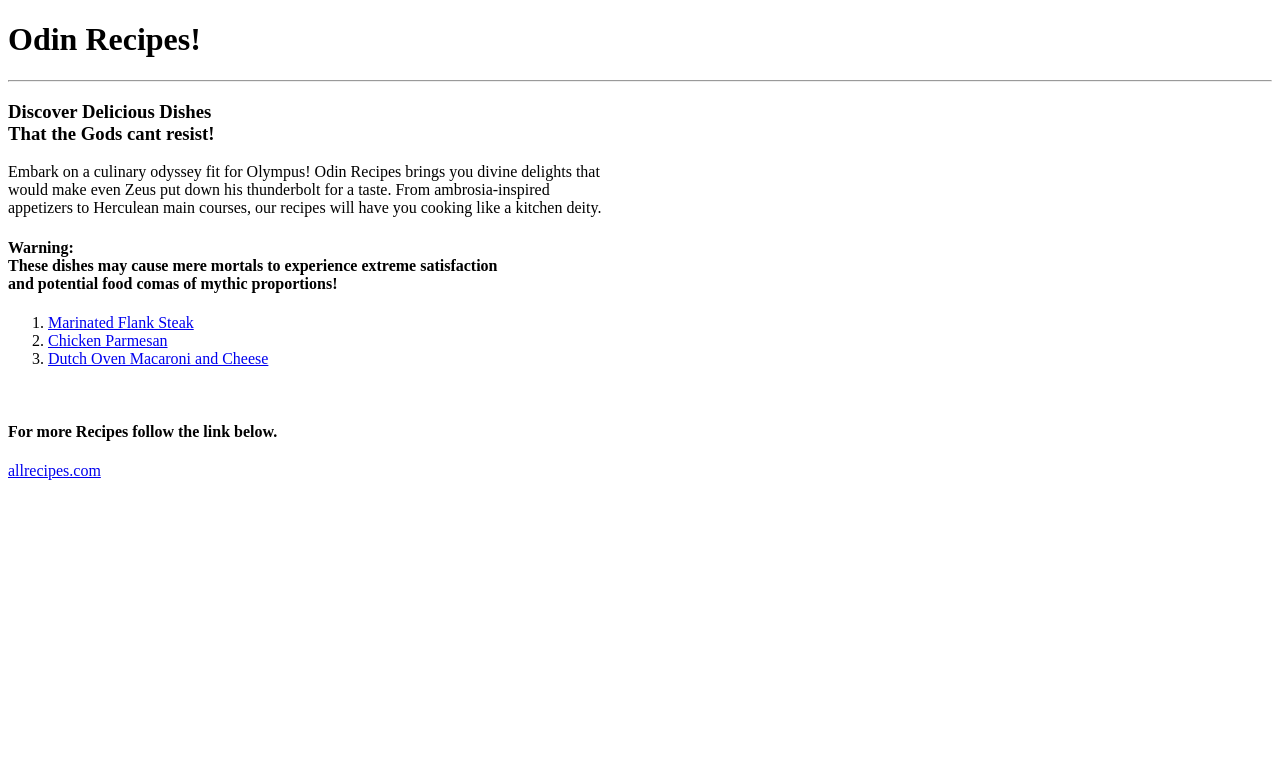
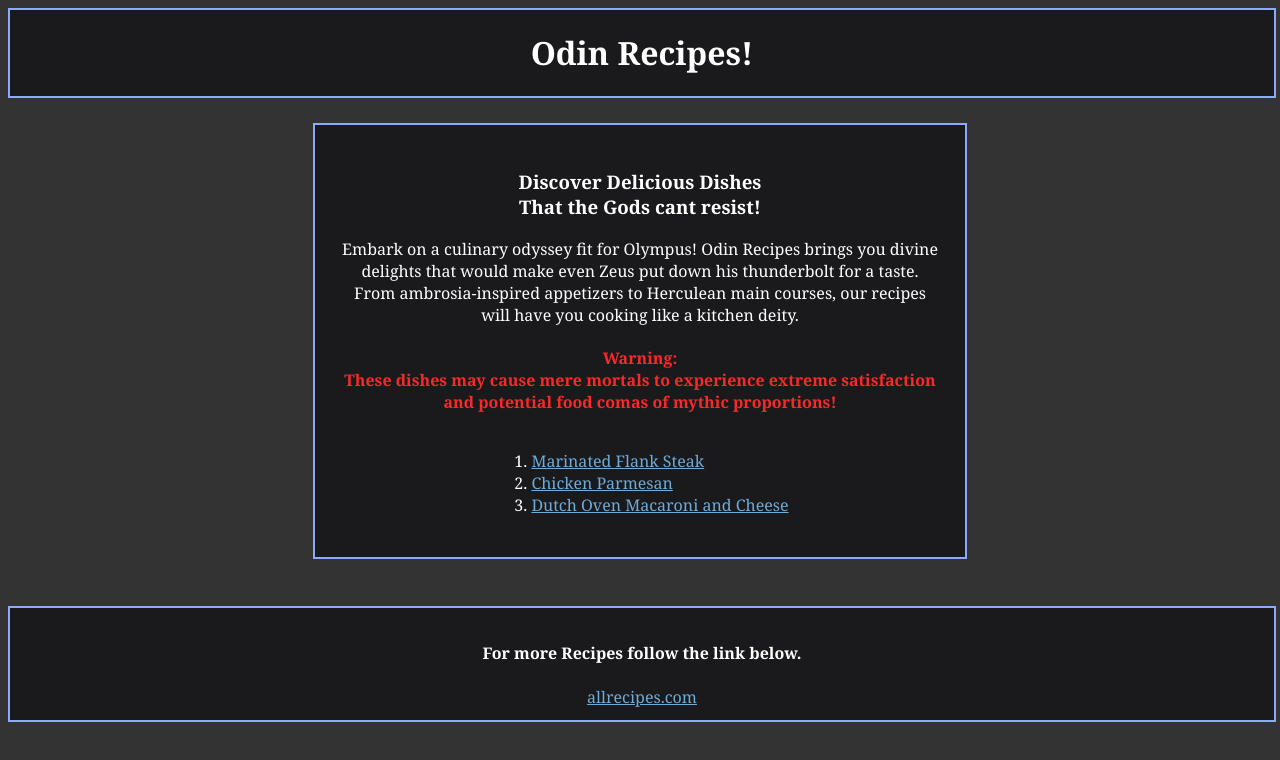
Before and after one commit to RobertBrooks1613/odin-recipes_TOP_PJ, a plain HTML site: page index.html in a window 1280 px wide. Drawn offline with Linux system fonts and the light colour scheme.

Commit message:
updated - added CSS styling
updated project to have a CSS style file and added some design to all my
site. Under going testing more updates to come as i learn more.

```diff
--- a/index.html
+++ b/index.html
@@ -4,32 +4,37 @@
     <meta charset="UTF-8">
     <meta name="viewport" content="width=device-width, initial-scale=1.0">
     <title>Odin Recipes</title>
-    <style>
-        p {
-            min-width: 300px;
-            max-width: 600px;
-            width: 60%;
-        }
-    </style>
+    <link rel="stylesheet" href="./stylesheets/styles.css">
 </head>
 <body>
+    <div class="header border">
         <h1>Odin Recipes!</h1>
-    <hr />
+    </div>
+
+    <div class="pbox border">
     <h3>Discover Delicious Dishes <br>That the Gods cant resist!</h3>
     <p>
         Embark on a culinary odyssey fit for Olympus! Odin Recipes brings you divine delights that
         would make even Zeus put down his thunderbolt for a taste. From ambrosia-inspired appetizers to
         Herculean main courses, our recipes will have you cooking like a kitchen deity.
     </p>
-    <h4>Warning: <br />These dishes may cause mere mortals to experience extreme satisfaction
+
+    <h4 id="warning">Warning: <br />These dishes may cause mere mortals to experience extreme satisfaction
         <br>and potential food comas of mythic proportions!</h4>
-    <ol>
+        <div>
+            <ol id="main-links">
                 <li><a href="./recipes_pages/flank_steak.html">Marinated Flank Steak</a></li>
                 <li><a href="./recipes_pages/chicken_parmesan.html">Chicken Parmesan</a></li>
                 <li><a href="./recipes_pages/dutch_ovn_mac_n_cheese.html">Dutch Oven Macaroni and Cheese</a></li>
             </ol>
+        </div>
+    </div>
     <br />
+    <footer class="border">
+        <div id="footer">
             <h4>For more Recipes follow the link below.</h4>
             <a href="https://www.allrecipes.com/">allrecipes.com</a>
+        </div>
+    </footer>
 </body>
 </html>
--- /dev/null
+++ b/stylesheets/styles.css
@@ -0,0 +1,63 @@
+
+
+body {
+    background-color: #333333;
+    color: white;
+    line-height: normal;
+    min-width: 300px;
+   font-family: "Georgia", serif;
+}
+:link {
+    color: #6EACDA;
+}
+
+.border {
+    background-color: #1A1A1D;
+    border: solid 2px #8CABFF;
+}
+.pbox{
+    text-align: center;
+    padding: 25px;
+    max-width: 600px;
+    min-width: 200px;
+    justify-content: center;
+    align-items: center;
+    margin: 0 auto;
+
+}
+
+
+.header {
+    text-align: center;
+    justify-content: center;
+    align-items: center;
+    display: inline-block;
+    width: 100%;
+    margin-bottom: 2%;
+}
+
+#warning {
+    color: rgb(248, 41, 41);
+}
+
+#main-links {
+    text-align: left;
+    justify-content: center;
+    align-items: center;
+    display: inline-block;
+
+}
+
+footer {
+    margin-top: 2%;
+    margin-bottom: 2%;
+    text-align: center;
+    justify-content: center;
+    align-items: center;
+    display: inline-block;
+    width: 100%;
+}
+
+#footer {
+    padding: 1%;
+}
```
Also changed, not shown: recipes_pages/chicken_parmesan.html (+12 -10 lines), recipes_pages/dutch_ovn_mac_n_cheese.html (+1 -7 lines), recipes_pages/flank_steak.html (+11 -10 lines). Lines whose indentation alone changed are shown as unchanged.
